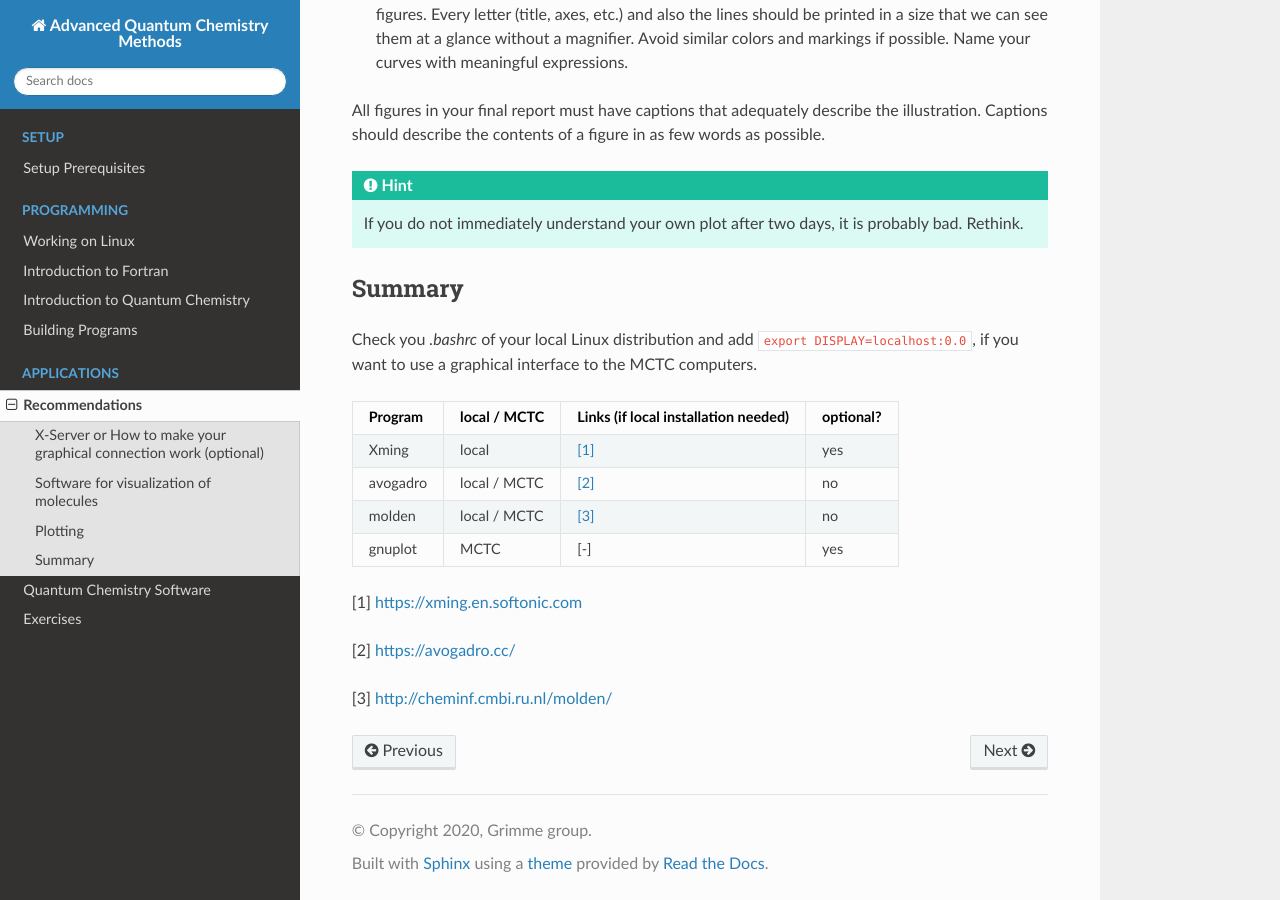
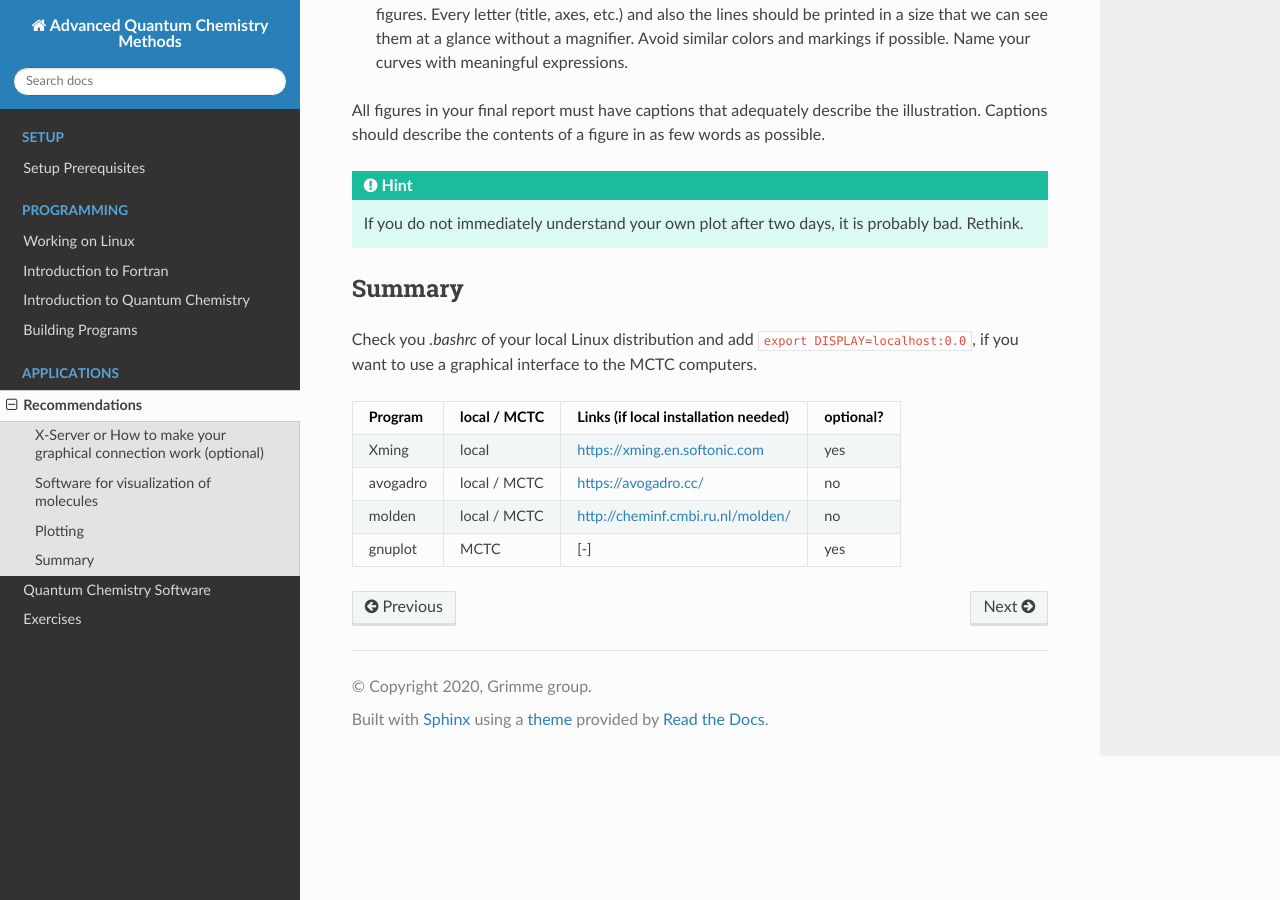
Before and after one commit to grimme-lab/qc2-teaching, a Sphinx documentation site: the page built from doc/recommendations_application-part.rst, in a window 1280 px wide and 900 px high, scrolled down 2307 px. Built offline with Sphinx 7.4.7 and the Read the Docs theme 2.0.0, drawn with Linux system fonts in a browser that asks for light colours.

Commit message:
Update recommendations_application-part.rst

```diff
--- a/doc/recommendations_application-part.rst
+++ b/doc/recommendations_application-part.rst
@@ -92,17 +92,11 @@ Check you *.bashrc* of your local Linux distribution and add ``export DISPLAY=lo
 +------------+--------------+--------------------------------------------+-----------+
 | Program    | local / MCTC | Links (if local installation needed)       | optional? |
 +============+==============+============================================+===========+
-| Xming      | local        | `[1] <https://xming.en.softonic.com>`_     | yes       |
+| Xming      | local        | `<https://xming.en.softonic.com>`_         | yes       |
 +------------+--------------+--------------------------------------------+-----------+
-| avogadro   | local / MCTC | `[2] <https://avogadro.cc/>`_              | no        |
+| avogadro   | local / MCTC | `<https://avogadro.cc/>`_                  | no        |
 +------------+--------------+--------------------------------------------+-----------+
-| molden     | local / MCTC | `[3] <http://cheminf.cmbi.ru.nl/molden/>`_ | no        |
+| molden     | local / MCTC | `<http://cheminf.cmbi.ru.nl/molden/>`_     | no        |
 +------------+--------------+--------------------------------------------+-----------+
 | gnuplot    | MCTC         | [-]                                        | yes       |
 +------------+--------------+--------------------------------------------+-----------+
-
-[1] `<https://xming.en.softonic.com>`_
-
-[2] `<https://avogadro.cc/>`_
-
-[3] `<http://cheminf.cmbi.ru.nl/molden/>`_
```
